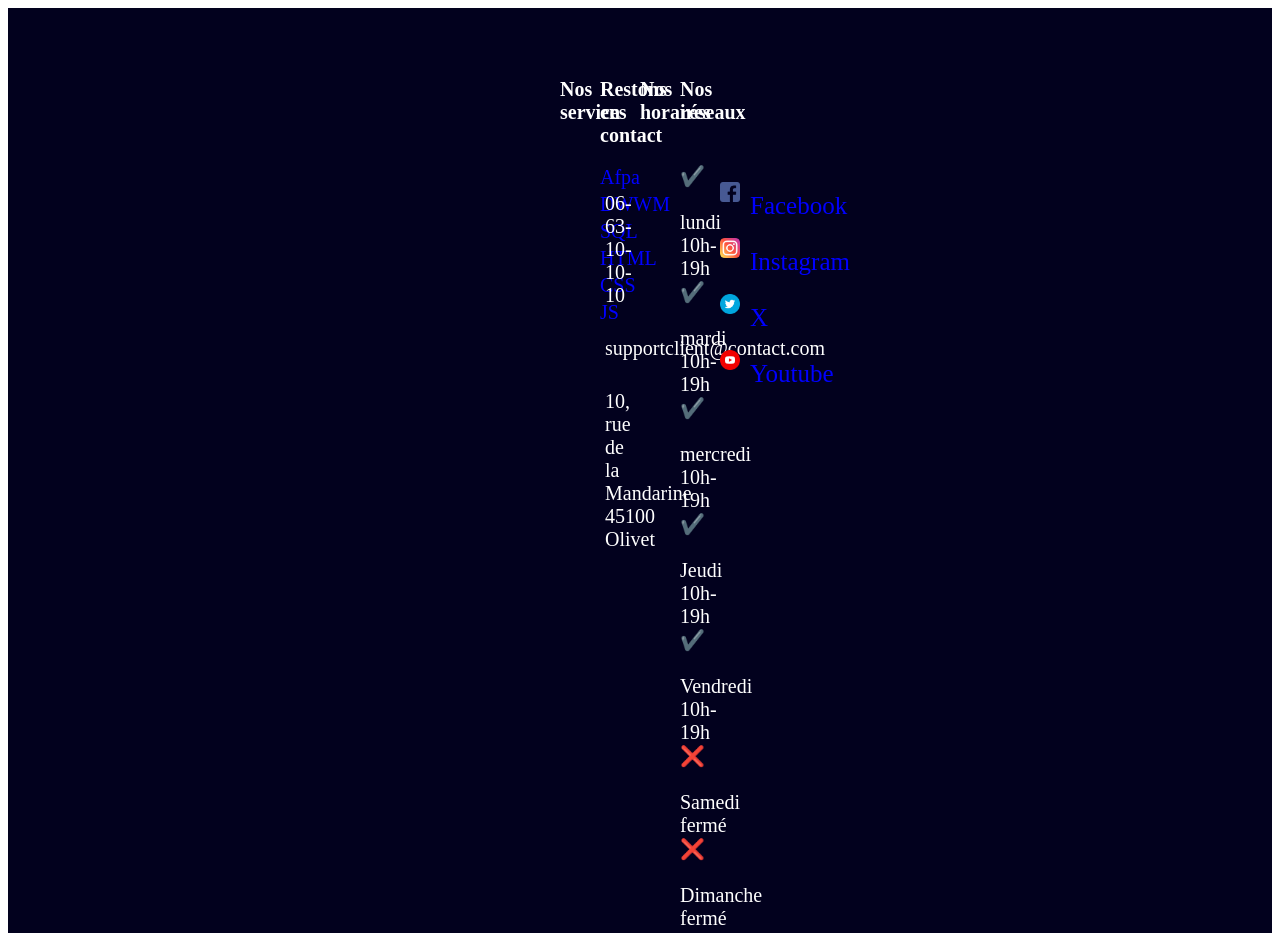
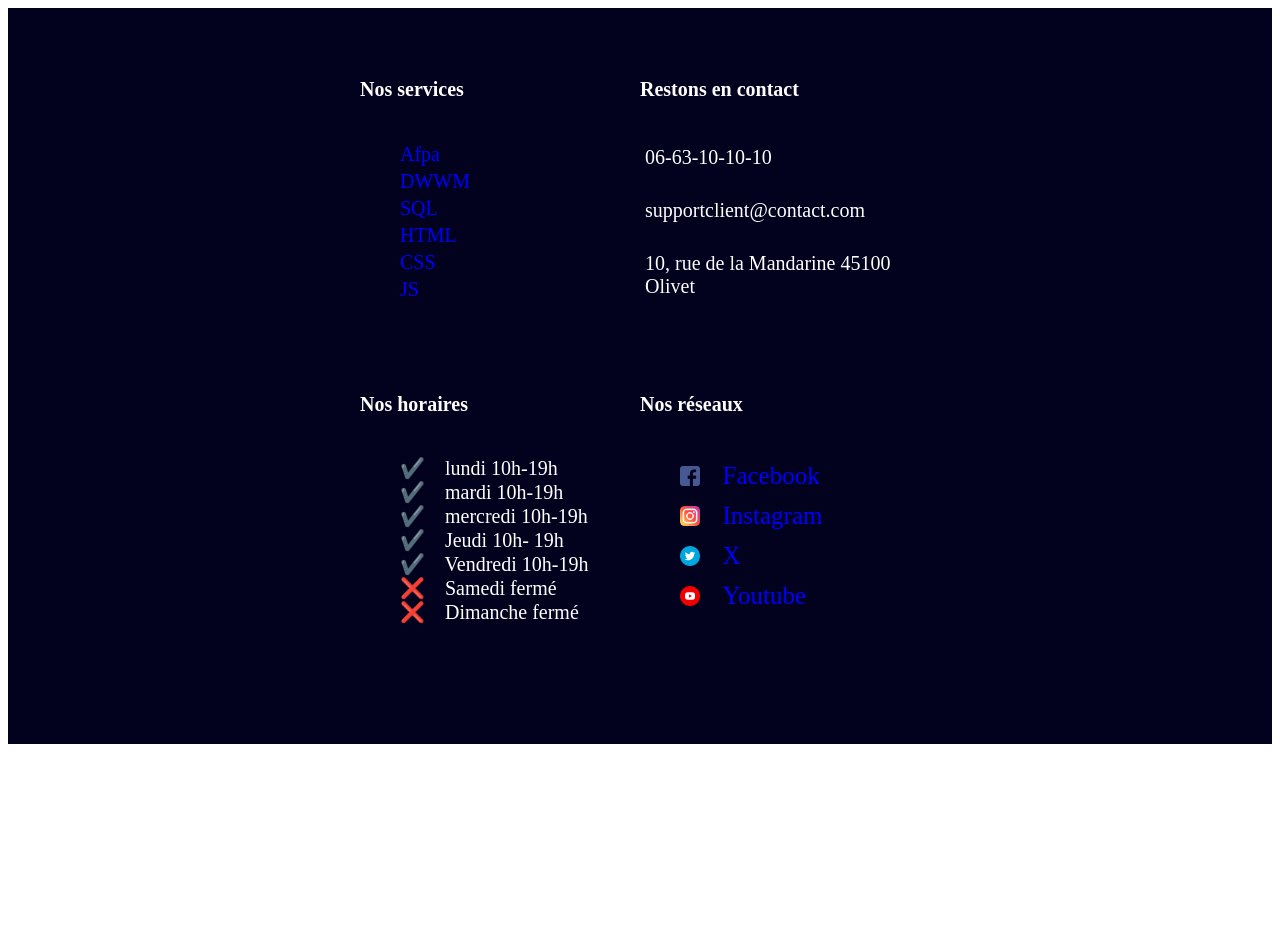
Before and after one commit to Saisai-31/Exercices, a plain HTML site: page FOOTER/index.html in a window 1280 px wide. Shown: the top 933 px of the page. After the commit the page ends 800 px from the top, so only its background shows below. Drawn offline with Linux system fonts and the light colour scheme.

Commit message:
modification du media querries

```diff
--- a/FOOTER/style.css
+++ b/FOOTER/style.css
@@ -82,8 +82,8 @@ img{
         flex-wrap: wrap;
     }
     .bloc{
-        width: 40px;
-        margin: 0 0;
+        width: 40%;
+        margin: 0;
     }
     .bloc:nth-child(1),
     .bloc:nth-child(2){
```
